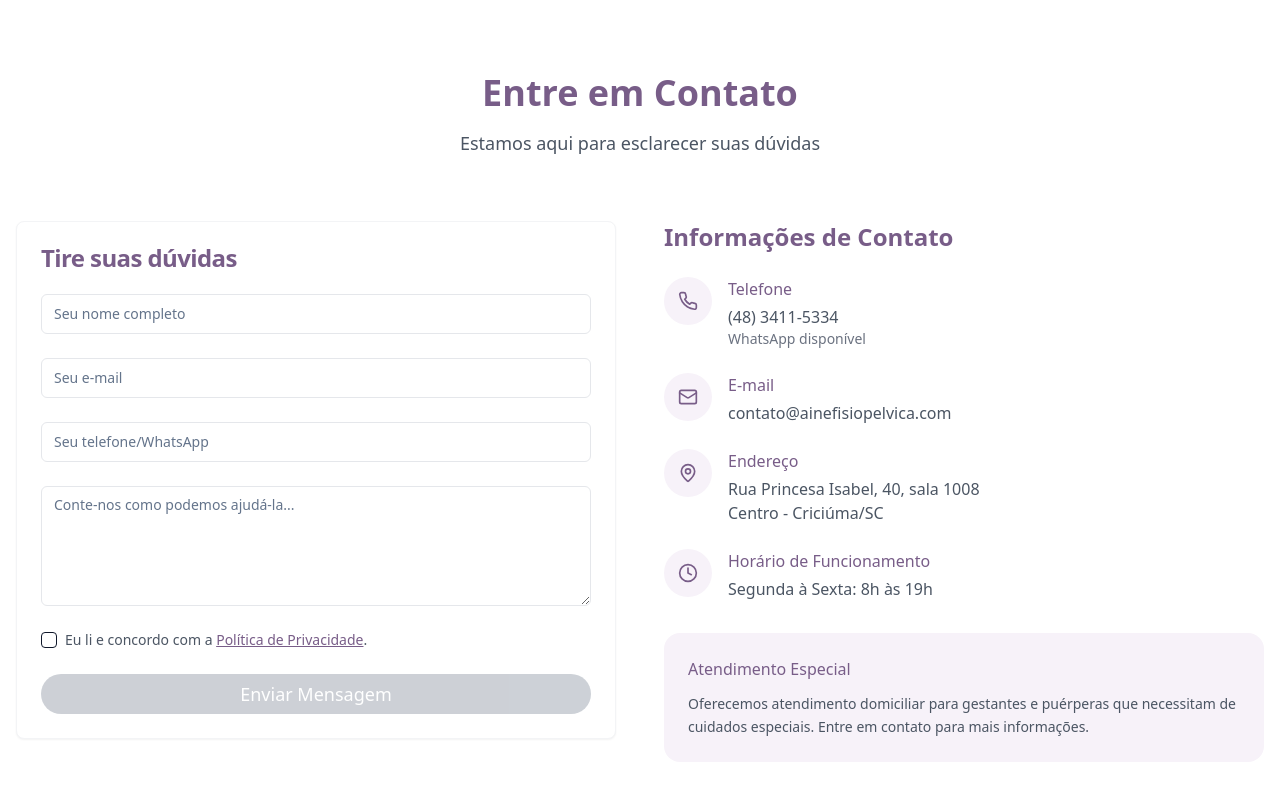
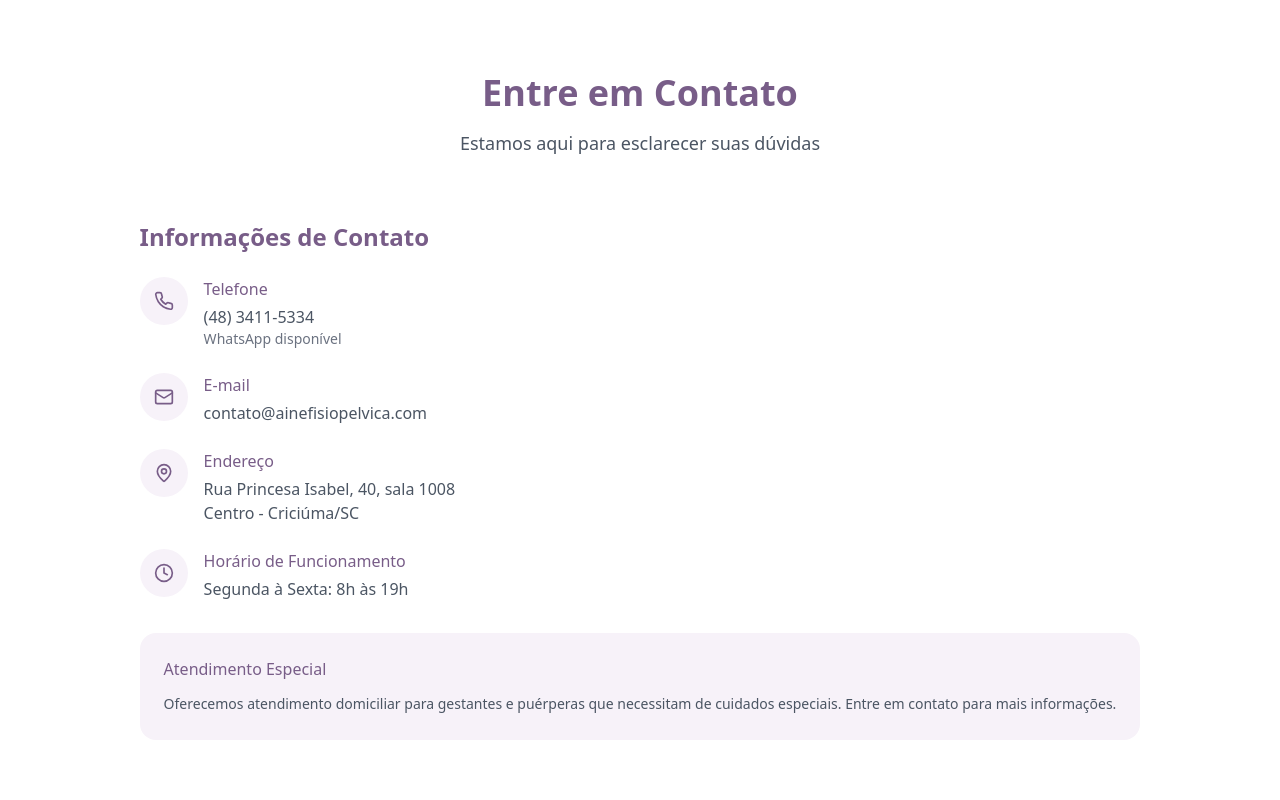
Before and after one commit to brav999/landingpage-aine, a React (Vite) app: page / in a window 1280 px wide. Shown: the part 1980-2780 px from the top of the page. Built offline with nearby package versions, Linux system fonts and the light colour scheme.

Commit message:
Atualiza contato para agendamento via WhatsApp

```diff
--- a/src/components/Contact.tsx
+++ b/src/components/Contact.tsx
@@ -1,83 +1,6 @@
-import React, { useState } from 'react';
-import { Link } from 'react-router-dom';
-import { Button } from '@/components/ui/button';
-import { Card, CardContent, CardHeader, CardTitle } from '@/components/ui/card';
-import { Input } from '@/components/ui/input';
-import { Textarea } from '@/components/ui/textarea';
-import { Checkbox } from '@/components/ui/checkbox';
-import { Label } from '@/components/ui/label';
-import { Phone, Mail, MapPin, Clock, Loader2 } from 'lucide-react';
-import { toast } from '@/hooks/use-toast';
+import { Phone, Mail, MapPin, Clock } from 'lucide-react';
 
 const Contact = () => {
-  const [formData, setFormData] = useState({
-    name: '',
-    email: '',
-    phone: '',
-    message: ''
-  });
-  const [privacyAccepted, setPrivacyAccepted] = useState(false);
-
-  const [isSubmitting, setIsSubmitting] = useState(false);
-
-  const handleSubmit = async (e: React.FormEvent) => {
-    e.preventDefault();
-
-    if (!privacyAccepted) {
-      toast({
-        title: "Atenção!",
-        description: "Você precisa aceitar a política de privacidade para continuar.",
-        variant: "destructive",
-      });
-      return;
-    }
-
-    setIsSubmitting(true);
-
-    try {
-      const response = await fetch('/api/send', {
-        method: 'POST',
-        headers: {
-          'Content-Type': 'application/json',
-        },
-        body: JSON.stringify(formData),
-      });
-
-      if (!response.ok) {
-        throw new Error('Falha ao enviar a mensagem. Tente novamente.');
-      }
-
-      if (typeof window.gtag_report_conversion === 'function') {
-        window.gtag_report_conversion();
-      }
-
-      toast({
-        title: "Mensagem enviada com sucesso!",
-        description: "Entraremos em contato em breve.",
-      });
-
-      setFormData({ name: '', email: '', phone: '', message: '' });
-      setPrivacyAccepted(false);
-    } catch (error) {
-      console.error("Erro ao enviar formulário:", error);
-      toast({
-        title: "Erro no envio",
-        description: "Houve um problema ao enviar sua mensagem. Por favor, tente novamente mais tarde.",
-        variant: "destructive",
-      });
-    } finally {
-      setIsSubmitting(false);
-    }
-  };
-
-
-const handleChange = (e: React.ChangeEvent<HTMLInputElement | HTMLTextAreaElement>) => {
-  setFormData({
-    ...formData,
-    [e.target.name]: e.target.value
-  });
-};
-
   return (
     <section id="contato" className="py-20 bg-white">
       <div className="container mx-auto px-4">
@@ -90,91 +13,12 @@ const handleChange = (e: React.ChangeEvent<HTMLInputElement | HTMLTextAreaElemen
           </p>
         </div>
 
-          <div className="grid md:grid-cols-2 gap-12">
-            <div>
-              <Card className="border-gray-100">
-                <CardHeader>
-                  <CardTitle className="text-aine-purple">Tire suas dúvidas</CardTitle>
-                </CardHeader>
-                <CardContent>
-                  <form onSubmit={handleSubmit} className="space-y-6">
-                    <div>
-                      <Input
-                          type="text"
-                          name="name"
-                          placeholder="Seu nome completo"
-                          value={formData.name}
-                          onChange={handleChange}
-                          required
-                          className="border-gray-200 focus:border-aine-purple"
-                      />
-                    </div>
-
-                    <div>
-                      <Input
-                          type="email"
-                          name="email"
-                          placeholder="Seu e-mail"
-                          value={formData.email}
-                          onChange={handleChange}
-                          required
-                          className="border-gray-200 focus:border-aine-purple"
-                      />
-                    </div>
-
-                    <div>
-                      <Input
-                          type="tel"
-                          name="phone"
-                          placeholder="Seu telefone/WhatsApp"
-                          value={formData.phone}
-                          onChange={handleChange}
-                          required
-                          className="border-gray-200 focus:border-aine-purple"
-                      />
-                    </div>
-
-                    <div>
-                      <Textarea
-                          name="message"
-                          placeholder="Conte-nos como podemos ajudá-la..."
-                          value={formData.message}
-                          onChange={handleChange}
-                          className="border-gray-200 focus:border-aine-purple min-h-[120px]"
-                      />
-                    </div>
-
-                    <div className="flex items-center space-x-2">
-                      <Checkbox
-                          id="privacy"
-                          checked={privacyAccepted}
-                          onCheckedChange={() => setPrivacyAccepted(!privacyAccepted)}
-                      />
-                      <Label htmlFor="privacy" className="text-sm font-normal text-gray-600">
-                        Eu li e concordo com a{' '}
-                        <Link to="/privacidade" target={"_blank"} className="underline text-aine-purple hover:text-aine-purple/80">
-                          Política de Privacidade
-                        </Link>
-                        .
-                      </Label>
-                    </div>
-
-                    <Button
-                        type="submit"
-                        disabled={!privacyAccepted || isSubmitting}
-                        className="w-full bg-aine-purple hover:bg-aine-purple/90 text-white py-3 rounded-full text-lg transition-all duration-300 hover:scale-105 disabled:bg-gray-400 disabled:hover:scale-100 disabled:cursor-not-allowed"
-                    >
-                      {isSubmitting && <Loader2 className="animate-spin" />}
-                      {isSubmitting ? 'Enviando...' : 'Enviar Mensagem'}
-                    </Button>
-                  </form>
-                </CardContent>
-              </Card>
-            </div>
-
+        <div className="flex justify-center">
           <div className="space-y-8">
             <div>
-                <h3 className="text-2xl font-bold text-aine-purple mb-6">Informações de Contato</h3>
+              <h3 className="text-2xl font-bold text-aine-purple mb-6">
+                Informações de Contato
+              </h3>
 
               <div className="space-y-6">
                 <div className="flex items-start space-x-4">
@@ -182,7 +26,9 @@ const handleChange = (e: React.ChangeEvent<HTMLInputElement | HTMLTextAreaElemen
                     <Phone className="h-5 w-5 text-aine-purple" />
                   </div>
                   <div>
-                      <h4 className="font-medium text-aine-purple mb-1">Telefone</h4>
+                    <h4 className="font-medium text-aine-purple mb-1">
+                      Telefone
+                    </h4>
                     <p className="text-gray-600">(48) 3411-5334</p>
                     <p className="text-sm text-gray-500">WhatsApp disponível</p>
                   </div>
@@ -194,7 +40,9 @@ const handleChange = (e: React.ChangeEvent<HTMLInputElement | HTMLTextAreaElemen
                   </div>
                   <div>
                     <h4 className="font-medium text-aine-purple mb-1">E-mail</h4>
-                      <p className="text-gray-600">contato@ainefisiopelvica.com</p>
+                    <p className="text-gray-600">
+                      contato@ainefisiopelvica.com
+                    </p>
                   </div>
                 </div>
 
@@ -203,8 +51,14 @@ const handleChange = (e: React.ChangeEvent<HTMLInputElement | HTMLTextAreaElemen
                     <MapPin className="h-5 w-5 text-aine-purple" />
                   </div>
                   <div>
-                      <h4 className="font-medium text-aine-purple mb-1">Endereço</h4>
-                      <p className="text-gray-600">Rua Princesa Isabel, 40, sala 1008<br />Centro - Criciúma/SC</p>
+                    <h4 className="font-medium text-aine-purple mb-1">
+                      Endereço
+                    </h4>
+                    <p className="text-gray-600">
+                      Rua Princesa Isabel, 40, sala 1008
+                      <br />
+                      Centro - Criciúma/SC
+                    </p>
                   </div>
                 </div>
 
@@ -213,18 +67,23 @@ const handleChange = (e: React.ChangeEvent<HTMLInputElement | HTMLTextAreaElemen
                     <Clock className="h-5 w-5 text-aine-purple" />
                   </div>
                   <div>
-                      <h4 className="font-medium text-aine-purple mb-1">Horário de Funcionamento</h4>
-                      <p className="text-gray-600">Segunda à Sexta: 8h às 19h<br /></p>
+                    <h4 className="font-medium text-aine-purple mb-1">
+                      Horário de Funcionamento
+                    </h4>
+                    <p className="text-gray-600">Segunda à Sexta: 8h às 19h</p>
                   </div>
                 </div>
               </div>
             </div>
 
             <div className="bg-aine-light rounded-2xl p-6">
-                <h4 className="font-medium text-aine-purple mb-3">Atendimento Especial</h4>
+              <h4 className="font-medium text-aine-purple mb-3">
+                Atendimento Especial
+              </h4>
               <p className="text-gray-600 text-sm leading-relaxed">
-                  Oferecemos atendimento domiciliar para gestantes e puérperas que necessitam de cuidados especiais.
-                  Entre em contato para mais informações.
+                Oferecemos atendimento domiciliar para gestantes e puérperas que
+                necessitam de cuidados especiais. Entre em contato para mais
+                informações.
               </p>
             </div>
           </div>
@@ -232,6 +91,6 @@ const handleChange = (e: React.ChangeEvent<HTMLInputElement | HTMLTextAreaElemen
       </div>
     </section>
   );
-}
+};
 
 export default Contact;
--- a/src/components/Header.tsx
+++ b/src/components/Header.tsx
@@ -2,11 +2,6 @@
 import { Button } from '@/components/ui/button';
 
 const Header = () => {
-  const scrollToContact = () => {
-    const element = document.getElementById('contato');
-    element?.scrollIntoView({ behavior: 'smooth' });
-  };
-
   return (
     <header className="bg-white shadow-sm sticky top-0 z-50">
       <div className="container mx-auto px-4 py-4">
@@ -32,10 +27,16 @@ const Header = () => {
           </nav>
 
           <Button
-            onClick={scrollToContact}
+            asChild
             className="bg-aine-purple hover:bg-aine-purple/90 text-white px-6 py-2 rounded-full transition-all duration-300 hover:scale-105"
           >
-            Entrar em contato
+            <a
+              href="https://wa.me/554834115334"
+              target="_blank"
+              rel="noopener noreferrer"
+            >
+              Agendar consulta
+            </a>
           </Button>
         </div>
       </div>
--- a/src/components/Hero.tsx
+++ b/src/components/Hero.tsx
@@ -2,11 +2,6 @@ import { Button } from '@/components/ui/button';
 import { Heart, Shield, Star } from 'lucide-react';
 
 const Hero = () => {
-  const scrollToContact = () => {
-    const element = document.getElementById('contato');
-    element?.scrollIntoView({ behavior: 'smooth' });
-  };
-
   return (
     <section className="bg-gradient-to-br from-aine-light to-white py-20">
       <div className="container mx-auto px-4">
@@ -24,10 +19,16 @@ const Hero = () => {
 
             <div className="flex flex-col sm:flex-row gap-4 mb-8">
               <Button
-                onClick={scrollToContact}
+                asChild
                 className="bg-aine-purple hover:bg-aine-purple/90 text-white px-8 py-3 rounded-full text-lg transition-all duration-300 hover:scale-105"
               >
-                Entrar em contato
+                <a
+                  href="https://wa.me/554834115334"
+                  target="_blank"
+                  rel="noopener noreferrer"
+                >
+                  Agendar consulta
+                </a>
               </Button>
             </div>
 
```
Lines whose indentation alone changed are shown as unchanged.
